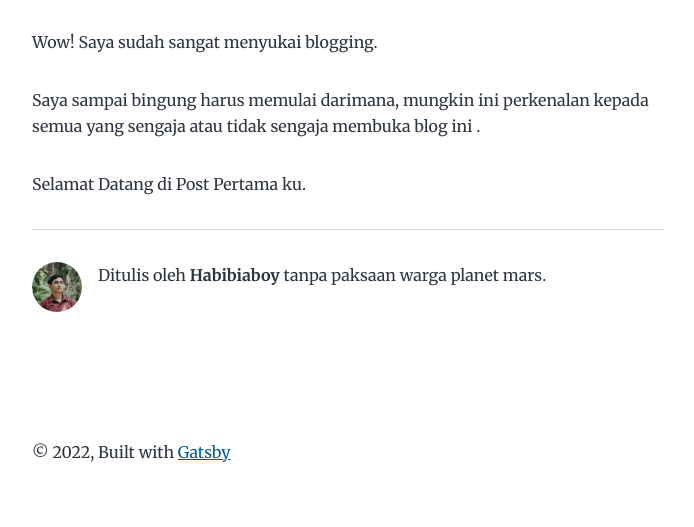
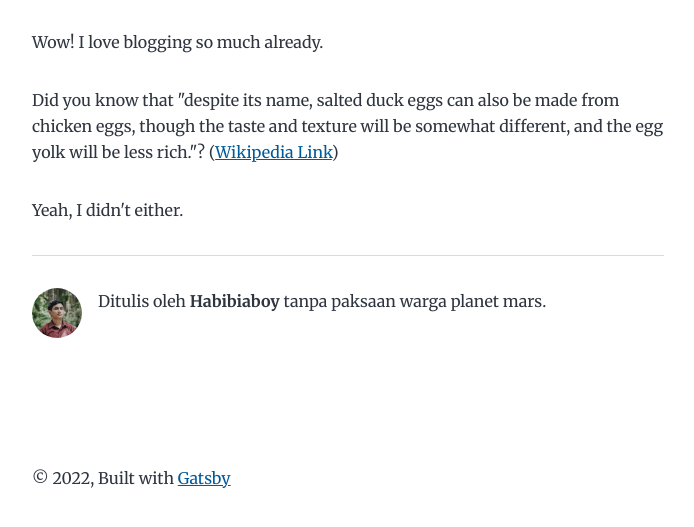
Before and after one commit to habibiaboy/gatsby-starter-blog, a Gatsby site: page /Blog-Pertama/ in a window 1280 px wide. Shown: the part 211-738 px from the top of the page, without its empty margins (292-986 px from the left). Built offline with nearby package versions, Linux system fonts and the light colour scheme; Gatsby itself is replaced by a stand-in of ours.

Commit message:
update content blog 1

```diff
--- a/content/blog/Blog-Pertama/index.md
+++ b/content/blog/Blog-Pertama/index.md
@@ -3,8 +3,11 @@ title: Blog Pertama
 date: "2022-06-24T22:12:03.284Z"
 ---
 
-Wow! Saya sudah sangat menyukai blogging.
+Wow! I love blogging so much already.
 
-Saya sampai bingung harus memulai darimana, mungkin ini perkenalan kepada semua yang sengaja atau tidak sengaja membuka blog ini .
+Did you know that "despite its name, salted duck eggs can also be made from
+chicken eggs, though the taste and texture will be somewhat different, and the
+egg yolk will be less rich."?
+([Wikipedia Link](https://en.wikipedia.org/wiki/Salted_duck_egg))
 
-Selamat Datang di Post Pertama ku.
+Yeah, I didn't either.
```
